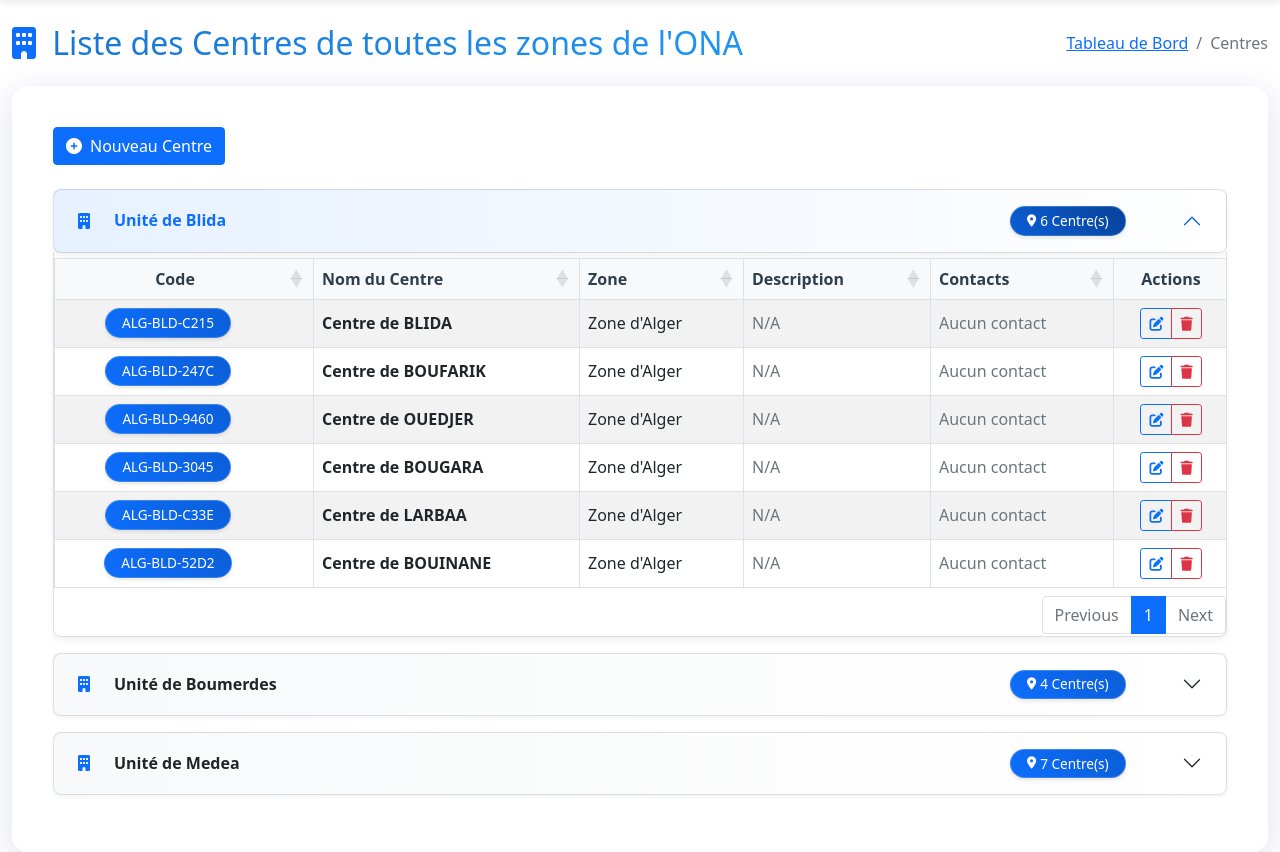
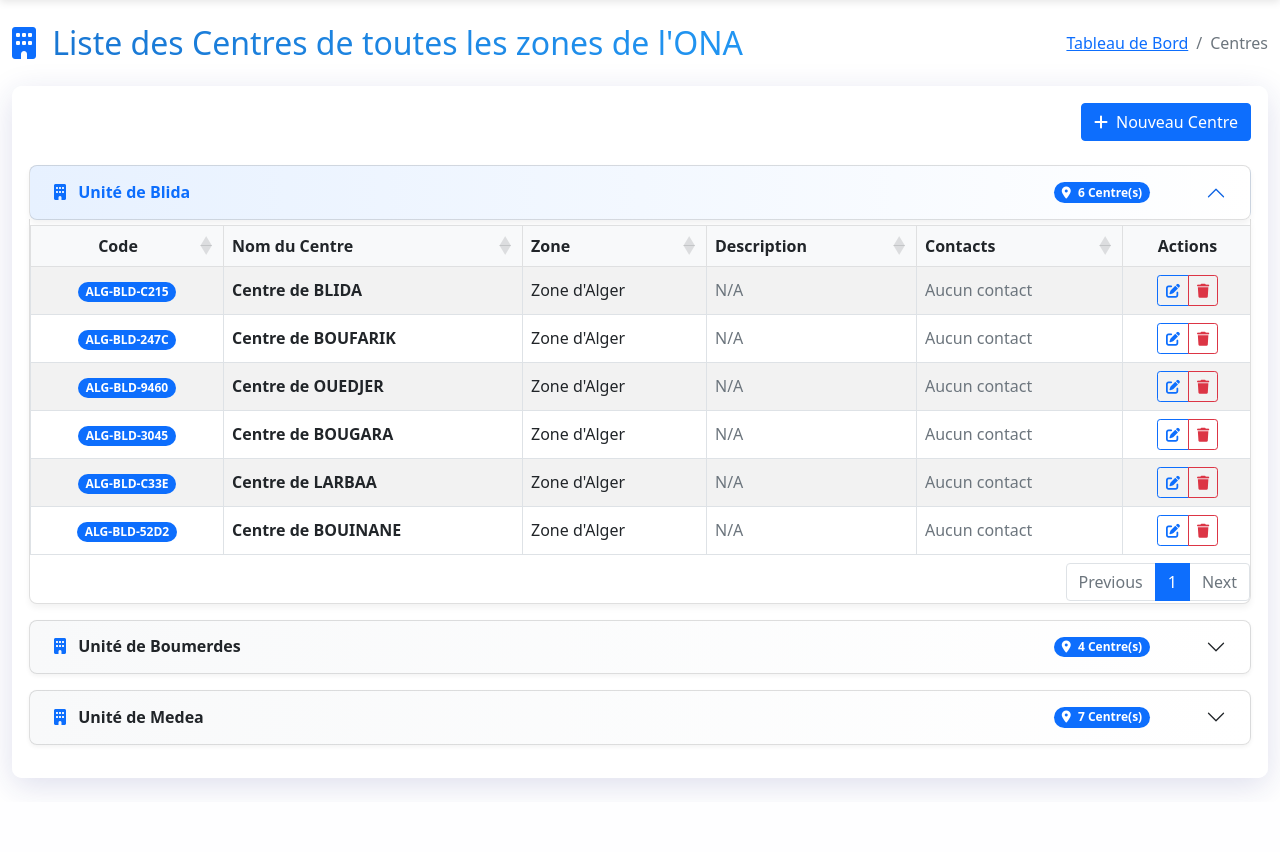
Before and after one commit to MehdiBen2/OnaSpark-alpha, a Flask app: page /admin/centers in a window 1280 px wide. Shown: the part 56-908 px from the top of the page. After the commit the page ends 846 px from the top, so only its background shows below. Run offline with Flask 3, Linux system fonts and the light colour scheme; a user stored in the database is signed in; some libraries are stand-ins or nearby versions.

Commit message:
Update centers.html

```diff
--- a/templates/admin/centers.html
+++ b/templates/admin/centers.html
@@ -1,10 +1,10 @@
 {% extends "base/base.html" %}
 
-{% block title %}ONA - Liste des Centres{% endblock %}
+{% block title %}ONA - {{ page_title }}{% endblock %}
 
 {% block content %}
-<div class="container-fluid mt-4">
-    <!-- En-tête -->
+<div class="container-fluid py-4">
+    <!-- Header -->
     <div class="row mb-4">
         <div class="col-12">
             <div class="d-flex justify-content-between align-items-center">
@@ -22,25 +22,29 @@
         </div>
     </div>
 
-    <!-- Liste des Centres -->
+    <!-- Main Content -->
     <div class="row">
         <div class="col-12">
-            <div class="glass-card">
+            <div class="card glass-card">
                 <div class="card-body">
-                    {% if current_user.role == 'Admin' or current_user.role == 'Unit Officer' %}
-                    <div class="mb-4">
-                        <button class="btn btn-primary" data-bs-toggle="modal" data-bs-target="#newCenterModal">
-                            <i class="fas fa-plus-circle me-2"></i>Nouveau Centre
+                    {% if current_user.role in ['Admin', 'Unit Officer'] %}
+                    <div class="text-end mb-4">
+                        <button type="button" class="btn btn-primary" data-bs-toggle="modal" data-bs-target="#newCenterModal">
+                            <i class="fas fa-plus me-2"></i>Nouveau Centre
                         </button>
                     </div>
                     {% endif %}
 
+                    <!-- Units Accordion -->
                     <div class="accordion custom-accordion" id="unitsAccordion">
                         {% for unit in units %}
                         <div class="accordion-item">
                             <h2 class="accordion-header" id="heading{{ unit.id }}">
-                                <button class="accordion-button {% if not loop.first %}collapsed{% endif %}" type="button" data-bs-toggle="collapse" data-bs-target="#collapse{{ unit.id }}" aria-expanded="{{ 'true' if loop.first else 'false' }}" aria-controls="collapse{{ unit.id }}">
-                                    <div class="unit-info d-flex align-items-center">
+                                <button class="accordion-button {% if not loop.first %}collapsed{% endif %}" type="button"
+                                        data-bs-toggle="collapse" data-bs-target="#collapse{{ unit.id }}"
+                                        aria-expanded="{{ 'true' if loop.first else 'false' }}"
+                                        aria-controls="collapse{{ unit.id }}">
+                                    <div class="unit-info">
                                         <i class="fas fa-building text-primary me-2"></i>
                                         <span class="fw-bold">{{ unit.name }}</span>
                                     </div>
@@ -50,10 +54,12 @@
                                     </span>
                                 </button>
                             </h2>
-                            <div id="collapse{{ unit.id }}" class="accordion-collapse collapse {{ 'show' if loop.first else '' }}" aria-labelledby="heading{{ unit.id }}" data-bs-parent="#unitsAccordion">
+                            <div id="collapse{{ unit.id }}" class="accordion-collapse collapse {{ 'show' if loop.first else '' }}"
+                                 aria-labelledby="heading{{ unit.id }}" data-bs-parent="#unitsAccordion">
                                 <div class="accordion-body p-0">
                                     <div class="table-responsive">
-                                        <table class="table table-striped table-hover table-bordered align-middle mb-0" id="centersTable{{ unit.id }}">
+                                        <table class="table table-striped table-hover table-bordered align-middle mb-0"
+                                               id="centersTable{{ unit.id }}">
                                             <thead class="table-light text-dark">
                                                 <tr>
                                                     <th class="text-center">Code</th>
@@ -69,7 +75,9 @@
                                             <tbody>
                                                 {% for center in unit.centers %}
                                                 <tr>
-                                                    <td class="text-center"><span class="badge bg-primary rounded-pill">{{ center.code }}</span></td>
+                                                    <td class="text-center">
+                                                        <span class="badge bg-primary rounded-pill">{{ center.code }}</span>
+                                                    </td>
                                                     <td class="fw-bold">{{ center.name }}</td>
                                                     <td>{{ center.unit.zone.name }}</td>
                                                     <td class="text-muted">{{ center.description or 'N/A' }}</td>
@@ -95,11 +103,13 @@
                                                     </td>
                                                     {% if current_user.role in ['Admin', 'Unit Officer'] %}
                                                     <td class="text-center">
-                                                        <div class="btn-group btn-group-sm" role="group">
-                                                            <button class="btn btn-outline-primary" title="Modifier" data-bs-toggle="modal" data-bs-target="#editCenterModal{{ center.id }}">
+                                                        <div class="btn-group btn-group-sm">
+                                                            <button class="btn btn-outline-primary" title="Modifier"
+                                                                    data-bs-toggle="modal" data-bs-target="#editCenterModal{{ center.id }}">
                                                                 <i class="fas fa-edit"></i>
                                                             </button>
-                                                            <button class="btn btn-outline-danger" title="Supprimer" data-bs-toggle="modal" data-bs-target="#deleteCenterModal{{ center.id }}">
+                                                            <button class="btn btn-outline-danger" title="Supprimer"
+                                                                    data-bs-toggle="modal" data-bs-target="#deleteCenterModal{{ center.id }}">
                                                                 <i class="fas fa-trash"></i>
                                                             </button>
                                                         </div>
@@ -121,7 +131,7 @@
     </div>
 </div>
 
-<!-- Modal for new center -->
+<!-- Modals -->
 {% if current_user.role in ['Admin', 'Unit Officer'] %}
 <div class="modal fade" id="newCenterModal" tabindex="-1">
     <div class="modal-dialog">
@@ -177,6 +187,7 @@
 {% endif %}
 
 <style>
+/* Core styles */
 .custom-accordion .accordion-item {
     border: none;
     background: transparent;
@@ -208,18 +219,6 @@
     background: linear-gradient(to right, #e7f1ff, #f8f9fa);
 }
 
-.custom-accordion .accordion-button .unit-info {
-    display: flex;
-    align-items: center;
-    gap: 1rem;
-    flex: 1;
-}
-
-.custom-accordion .accordion-button .ms-auto {
-    display: flex;
-    align-items: center;
-}
-
 .custom-accordion .accordion-collapse {
     border: 1px solid rgba(0,0,0,.125);
     border-top: none;
@@ -229,33 +228,7 @@
     box-shadow: 0 4px 6px rgba(0,0,0,.05);
 }
 
-.custom-accordion .badge {
-    padding: 0.5em 1.2em;
-    font-weight: 500;
-    font-size: 0.85em;
-    background: linear-gradient(45deg, #0d6efd, #0b5ed7);
-    border: 1px solid rgba(255, 255, 255, 0.2);
-    box-shadow: 0 2px 4px rgba(0, 0, 0, 0.1);
-    margin-right: 2rem;
-}
-
-.custom-accordion .badge i {
-    font-size: 0.9em;
-}
-
-.custom-accordion .accordion-button:not(.collapsed) .badge {
-    background: linear-gradient(45deg, #0b5ed7, #084298);
-}
-
-.glass-card {
-    background: rgba(255, 255, 255, 0.95);
-    box-shadow: 0 8px 32px 0 rgba(31, 38, 135, 0.15);
-    backdrop-filter: blur(4px);
-    border: 1px solid rgba(255, 255, 255, 0.18);
-    border-radius: 1rem;
-    padding: 1.5rem;
-}
-
+/* Text styles */
 .gradient-text {
     background: linear-gradient(45deg, #1976D2, #2196F3);
     -webkit-background-clip: text;
@@ -263,18 +236,13 @@
     background-clip: text;
 }
 
-.table th {
-    font-weight: 600;
-    color: #2c3e50;
-}
-
-.table td {
-    vertical-align: middle;
-}
-
-.badge {
-    font-weight: 500;
-    padding: 0.5em 1em;
+/* Card styles */
+.glass-card {
+    background: rgba(255, 255, 255, 0.95);
+    box-shadow: 0 8px 32px 0 rgba(31, 38, 135, 0.15);
+    backdrop-filter: blur(4px);
+    border: 1px solid rgba(255, 255, 255, 0.18);
+    border-radius: 10px;
 }
 </style>
 
@@ -333,13 +301,11 @@ document.addEventListener('DOMContentLoaded', function() {
 document.addEventListener('DOMContentLoaded', function() {
     if ($.fn.DataTable) {
         {% for unit in units %}
-            // Destroy existing DataTable if it exists
         const centersTable{{ unit.id }} = $('#centersTable{{ unit.id }}');
         if ($.fn.DataTable.isDataTable(centersTable{{ unit.id }})) {
             centersTable{{ unit.id }}.DataTable().destroy();
         }
 
-            // Reinitialize DataTable
         try {
             centersTable{{ unit.id }}.DataTable({
                 responsive: true,
@@ -347,11 +313,11 @@ document.addEventListener('DOMContentLoaded', function() {
                     url: '//cdn.datatables.net/plug-ins/1.10.25/i18n/French.json'
                 },
                 pageLength: 10,
-                    lengthChange: false, // Remove length control
-                    searching: false,    // Remove search box
-                    info: false,        // Remove info text
+                lengthChange: false,
+                searching: false,
+                info: false,
                 columnDefs: [
-                        { orderable: false, targets: -1 } // Disable sorting on actions column
+                    { orderable: false, targets: -1 }
                 ]
             });
         } catch (error) {
@@ -362,5 +328,4 @@ document.addEventListener('DOMContentLoaded', function() {
 });
 </script>
 {% endblock %}
-
 {% endblock %}
```
Lines whose indentation alone changed are shown as unchanged.
